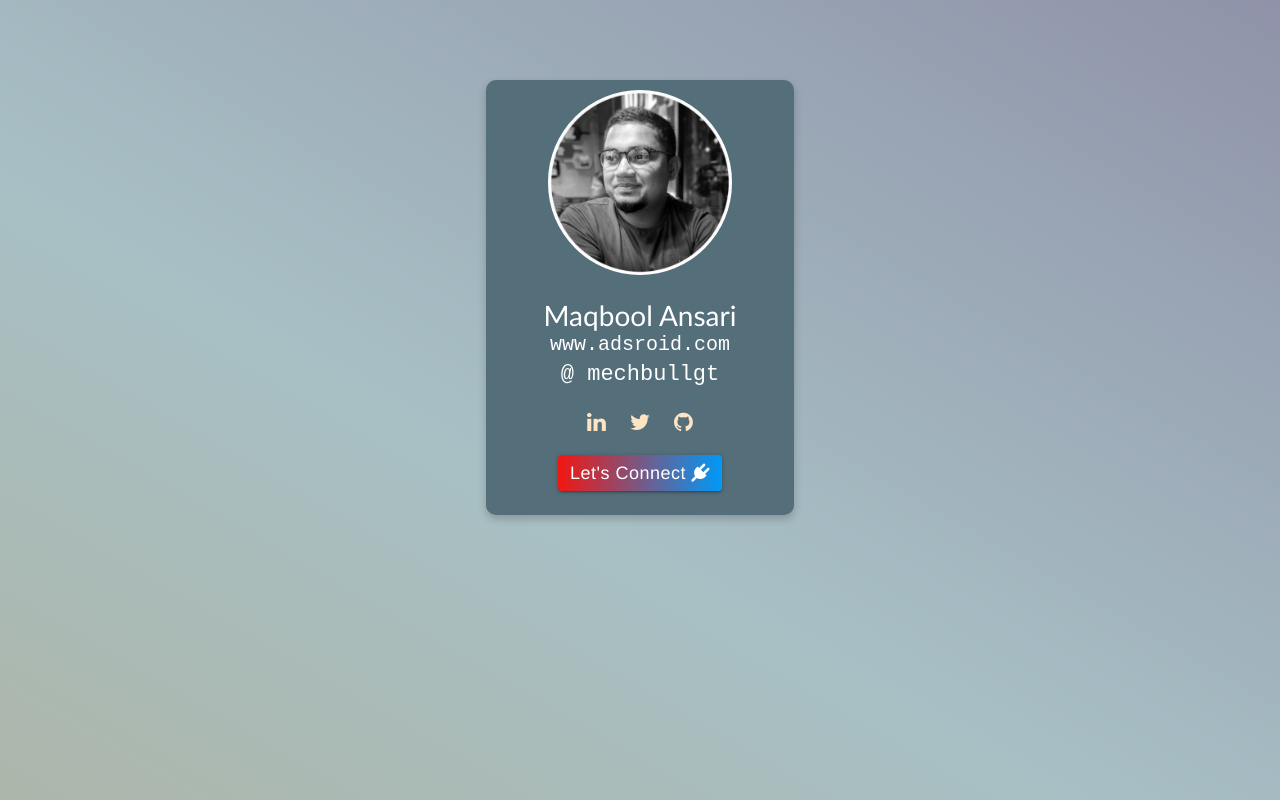
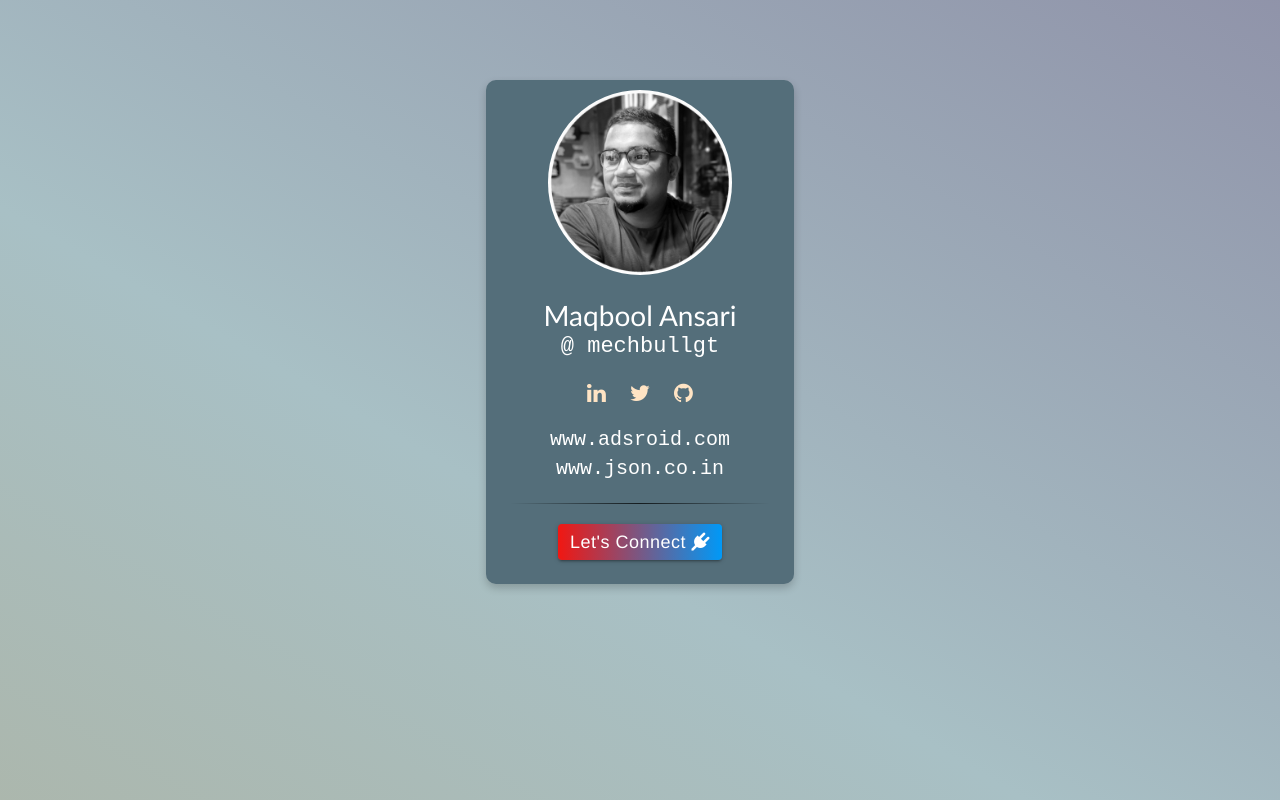
Before and after one commit to mechbullgt/xyz.maqbool, a website: page public/index.html in a window 1280 px wide. Drawn offline with nearby package versions, Linux system fonts and the light colour scheme.

Commit message:
Added jsoncoin

```diff
--- a/public/index.html
+++ b/public/index.html
@@ -21,8 +21,6 @@
             <img class="card-img-top img-circle" src="./assets/myProfilePic.jpeg" alt="maqboolAnsari" style="width:60%">
             <div class="card-content white-text">
                 <h2 class="card-title animated tada delay-2s" id="myName" style="margin: 0px">Maqbool Ansari</h2>
-                <a class="website" href="https:adsroid.com">www.adsroid.com</a>
-            </br>
                 <a class="keyword" href="https://www.google.com/search?q=mechbullgt">@ mechbullgt</a>
             </br>
                 <div id="icons">
@@ -30,6 +28,11 @@
                     <a href="https://twitter.com/mechbullgt"><i class="fa fa-twitter"></i></a>
                     <a href="https://github.com/mechbullgt"><i class="fa fa-github"></i></a>
                 </div>
+                <div>
+                        <a class="website" href="https:adsroid.com">www.adsroid.com</a>
+                        <a class="website" href="https:json.co.in">www.json.co.in</a>
+                </div>
+                <hr>
                 <div class="dropdown">
                     <button class="btn btn-default dropdown-toggle" type="button" data-toggle="dropdown">Let's
                         Connect <span class="fa fa-plug"></span></button>
--- a/public/style.css
+++ b/public/style.css
@@ -152,3 +152,9 @@ button:hover, a:hover {
     background-image: none;
     background-color: none;
 }
+
+hr{
+    border: 0;
+    height: 1px;
+    background-image: linear-gradient(to right, rgba(0, 0, 0, 0), rgba(0, 0, 0, 0.75), rgba(0, 0, 0, 0));
+}
```
